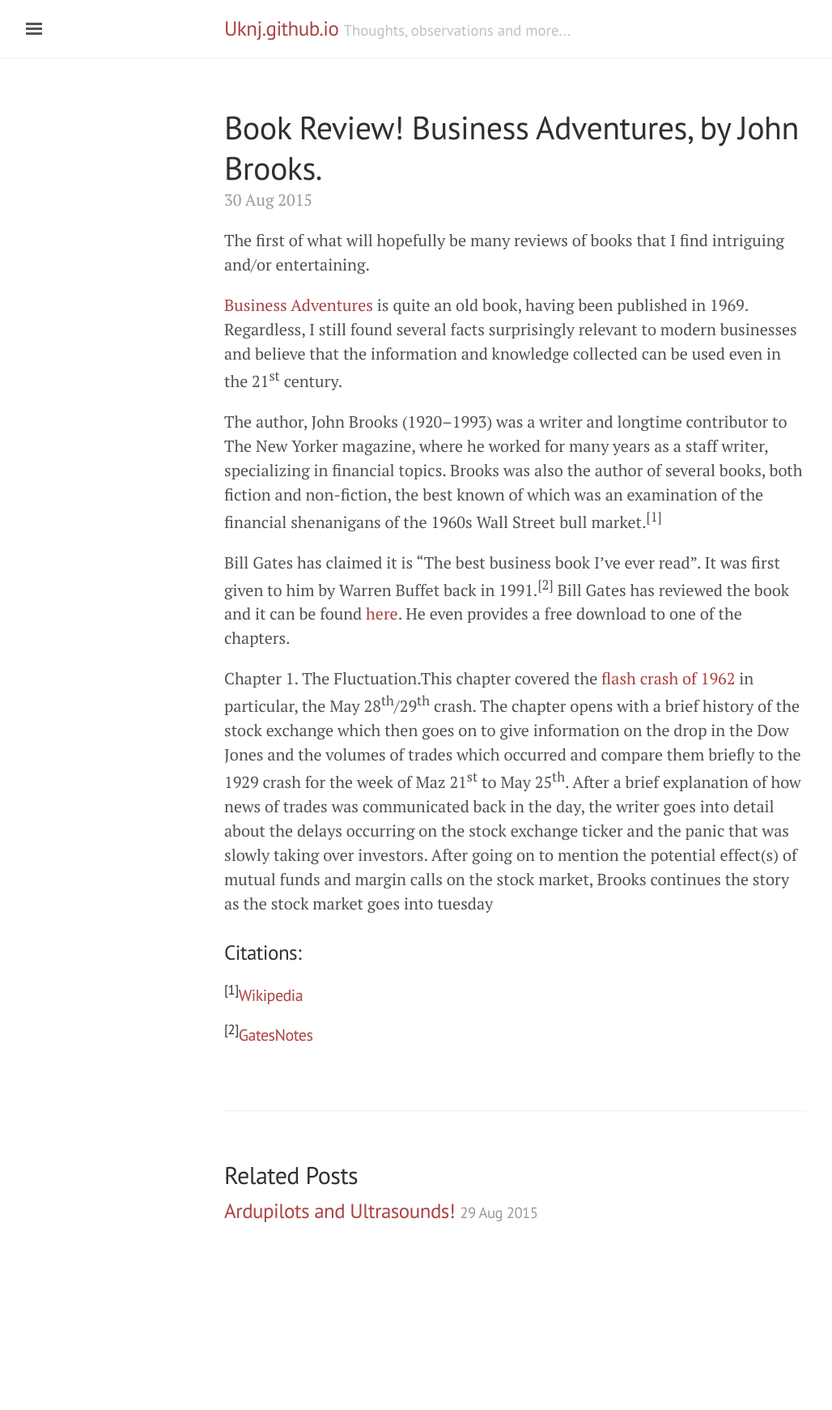
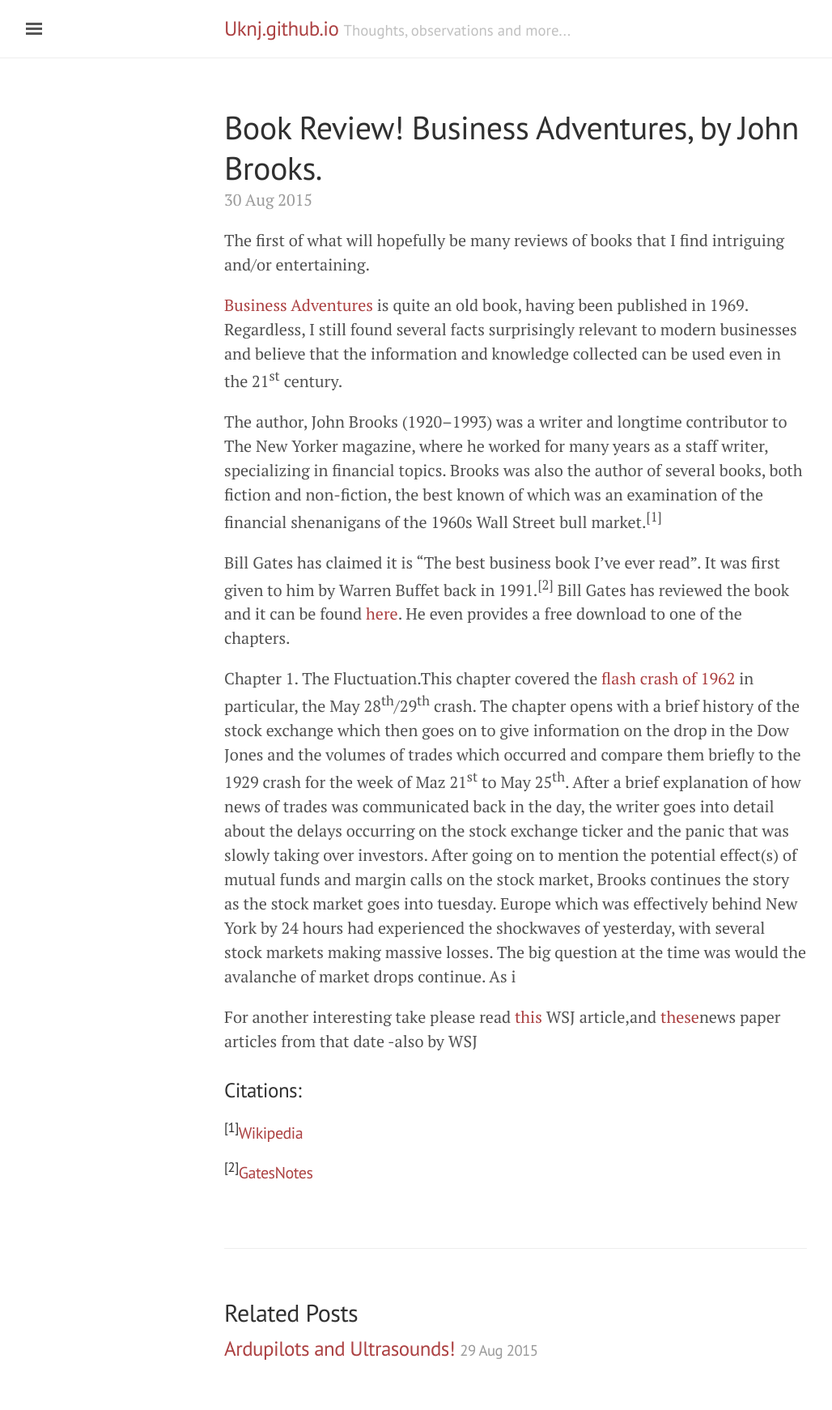
Before and after one commit to uknj/uknj.github.io, a Jekyll site: the page built from _posts/2015-08-30-book-review-business-adventures.md, in a window 1280 px wide. Shown: the whole page at 81% size, without its empty margins (3-1031 px from the left). Built offline with Jekyll 4.4.1, drawn with Linux system fonts in a browser that asks for light colours; before the commit the page ends 1571 px from its top, so only the background shows below that.

Commit message:
Update 2015-08-30-book-review-business-adventures.md

```diff
--- a/_posts/2015-08-30-book-review-business-adventures.md
+++ b/_posts/2015-08-30-book-review-business-adventures.md
@@ -11,7 +11,9 @@ The author, John Brooks (1920–1993) was a writer and longtime contributor to T
 
 Bill Gates has claimed it is "The best business book I've ever read". It was first given to him by Warren Buffet back in 1991.<sup>[2]</sup> Bill Gates has reviewed the book and it can be found [here](http://www.gatesnotes.com/Books/Business-Adventures). He even provides a free download to one of the chapters.
 
-Chapter 1. The Fluctuation.This chapter covered the [flash crash of 1962](https://en.wikipedia.org/wiki/Kennedy_Slide_of_1962) in particular, the May 28<sup>th</sup>/29<sup>th</sup> crash. The chapter opens with a brief history of the stock exchange which then goes on to give information on the drop in the Dow Jones and the volumes of trades which occurred and compare them briefly to the 1929 crash for the week of Maz 21<sup>st</sup> to May 25<sup>th</sup>. After a brief explanation of how news of trades was communicated back in the day, the writer goes into detail about the delays occurring on the stock exchange ticker and the panic that was slowly taking over investors. After going on to mention the potential effect(s) of mutual funds and margin calls on the stock market, Brooks continues the story as the stock market goes into tuesday
+Chapter 1. The Fluctuation.This chapter covered the [flash crash of 1962](https://en.wikipedia.org/wiki/Kennedy_Slide_of_1962) in particular, the May 28<sup>th</sup>/29<sup>th</sup> crash. The chapter opens with a brief history of the stock exchange which then goes on to give information on the drop in the Dow Jones and the volumes of trades which occurred and compare them briefly to the 1929 crash for the week of Maz 21<sup>st</sup> to May 25<sup>th</sup>. After a brief explanation of how news of trades was communicated back in the day, the writer goes into detail about the delays occurring on the stock exchange ticker and the panic that was slowly taking over investors. After going on to mention the potential effect(s) of mutual funds and margin calls on the stock market, Brooks continues the story as the stock market goes into tuesday. Europe which was effectively behind New York by 24 hours had experienced the shockwaves of yesterday, with several stock markets making massive losses. The big question at the time was would the avalanche of market drops continue. As i
+
+For another interesting take please read [this](http://www.wsj.com/articles/SB10001424052748703957604575272791511469272) WSJ article,and [these]()news paper articles from that date -also by WSJ
 
 ###Citations:
 
```
